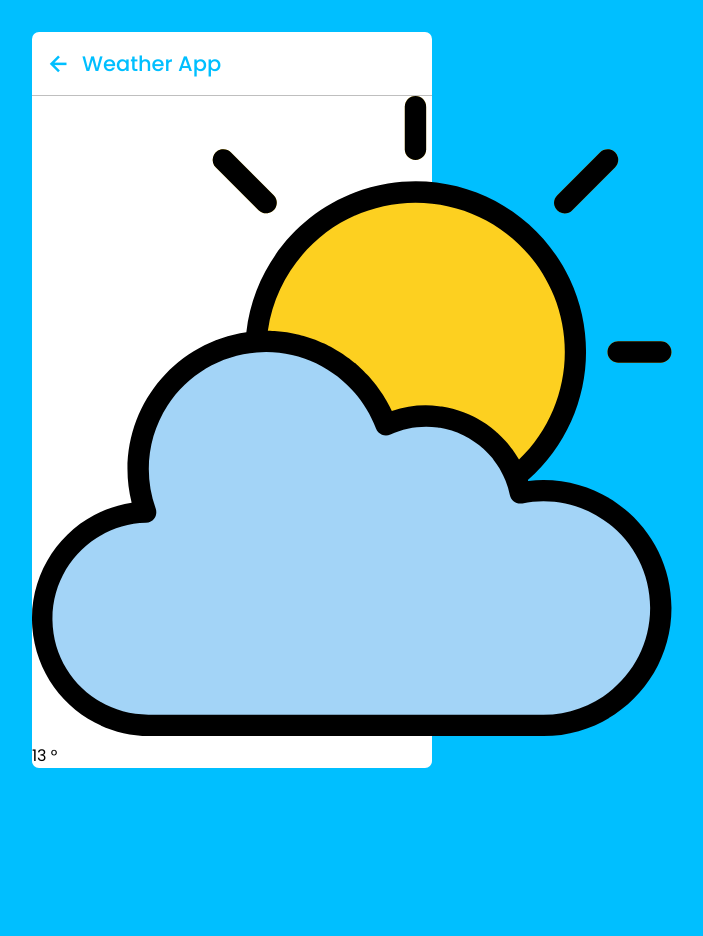
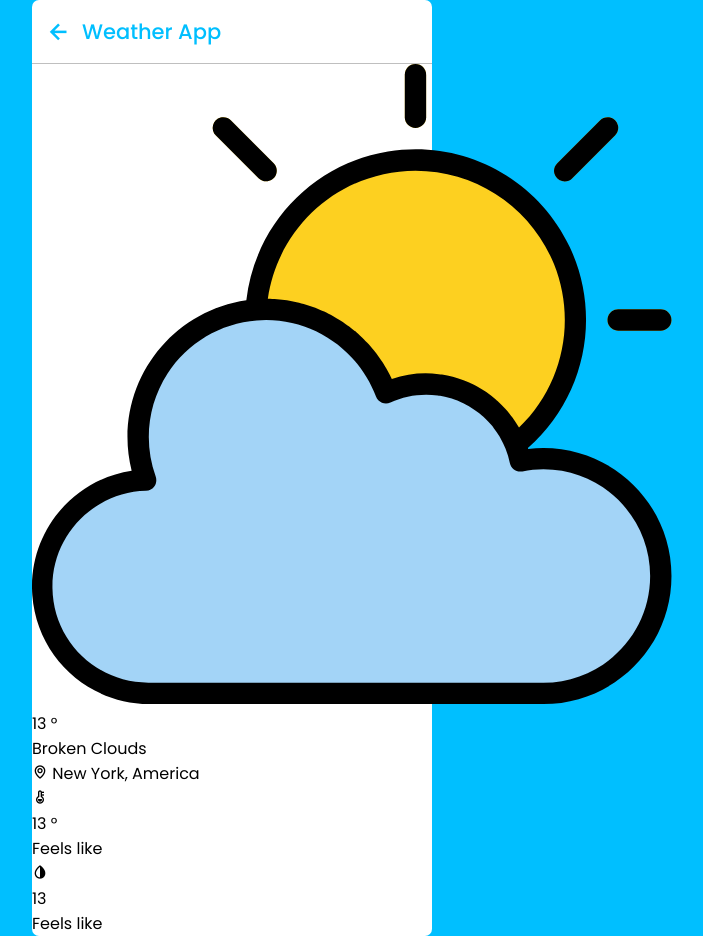
Before and after one commit to MohAUddin/Weather-app, a plain HTML site: page index.html in a window 1280 px wide. Shown: the whole page, without its empty margins (408-1111 px from the left). Before the commit the page ends 800 px from the top, so only its background shows below. Drawn offline with nearby package versions, Linux system fonts and the light colour scheme.

Commit message:
added different temperature values

```diff
--- a/index.html
+++ b/index.html
@@ -22,10 +22,34 @@
       </section>
       <section class="weather__part">
           <img src="./assets/cloud.svg" alt="Weather Icon">
-          <div class="temp"></div>
+        <div class="temp">
           <span class="numn">13</span>
           <span class="deg">°</span>
-
+        </div>
+        <div class="weather">Broken Clouds</div>
+        <div class="location">
+            <i class="bx bx-map"></i>
+            <span>New York, America</span>
+        </div>
+        <div class="bottom-details">
+            <div class="column-feels">
+                <i class="bx bxs-thermometer"></i>
+                <div class="details">
+                    <div class="temp">
+                        <span class="numn">13</span>
+                         <span class="deg">°</span>
+                    </div>
+                    <p>Feels like</p>
+                </div>
+            </div>
+            <div class="column-humidity">
+                <i class="bx bxs-droplet-half"></i>
+                <div class="details">
+                        <span class="numn">13</span>
+                    <p>Feels like</p>
+                </div>
+            </div>
+        </div>
       </section>
     </div>
 
```
